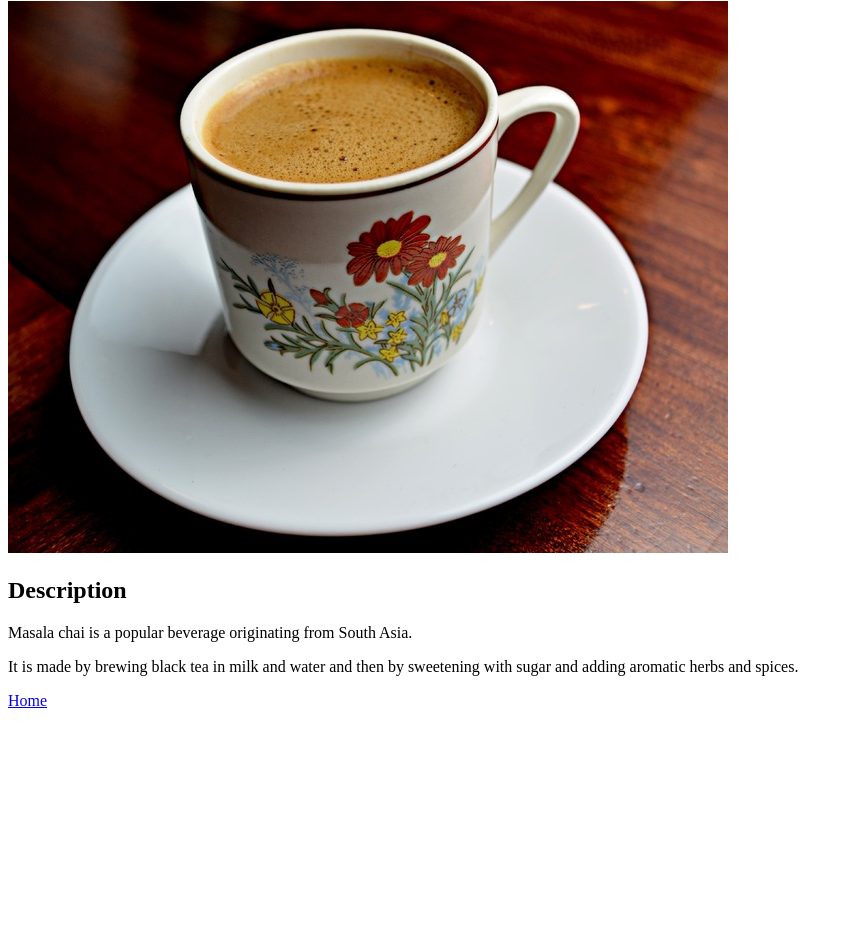
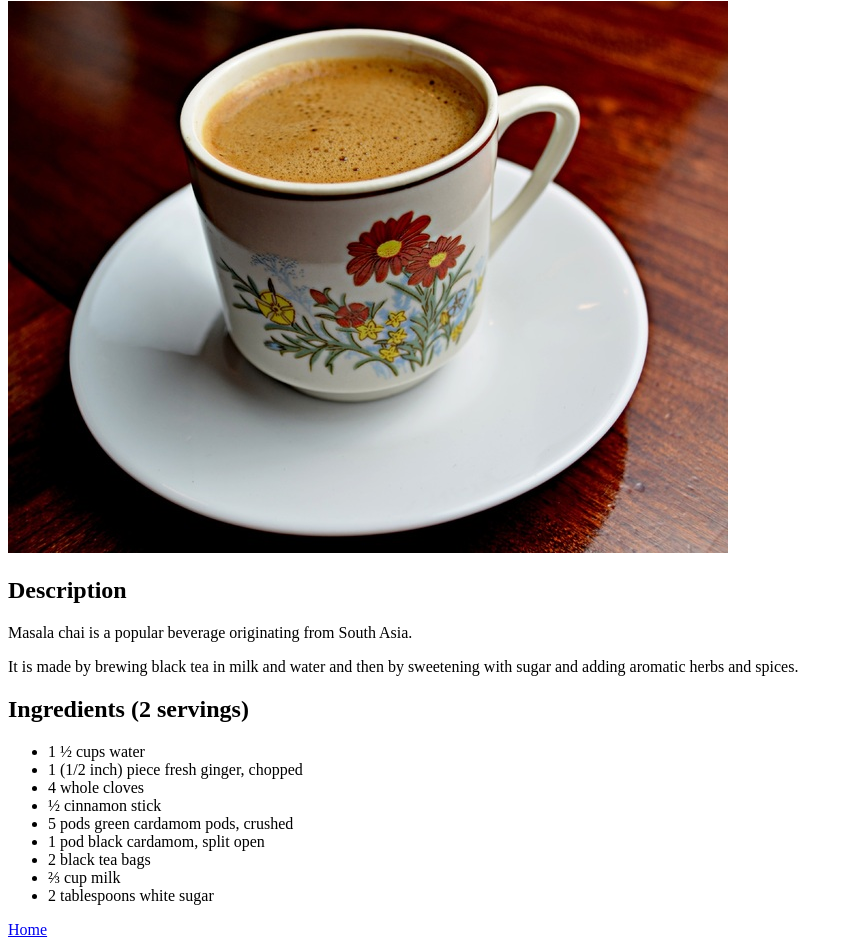
Before and after one commit to snczy33/recipes-book, a plain HTML site: page recipes/masala-chai.html in a window 1280 px wide. Shown: the part 79-1026 px from the top of the page, without its empty margins (0-853 px from the left). Before the commit the page ends 800 px from the top, so only its background shows below. Drawn offline with Linux system fonts and the light colour scheme.

Commit message:
List all ingredients needed to prepare masala chai

```diff
--- a/recipes/masala-chai.html
+++ b/recipes/masala-chai.html
@@ -17,6 +17,18 @@
       It is made by brewing black tea in milk and water and then by sweetening
       with sugar and adding aromatic herbs and spices.
     </p>
+    <h2>Ingredients (2 servings)</h2>
+    <ul>
+      <li>1 ½ cups water</li>
+      <li>1 (1/2 inch) piece fresh ginger, chopped</li>
+      <li>4 whole cloves</li>
+      <li>½ cinnamon stick</li>
+      <li>5 pods green cardamom pods, crushed</li>
+      <li>1 pod black cardamom, split open</li>
+      <li>2 black tea bags</li>
+      <li>⅔ cup milk</li>
+      <li>2 tablespoons white sugar</li>
+    </ul>
     <a href="../index.html">Home</a>
   </body>
 </html>
```
